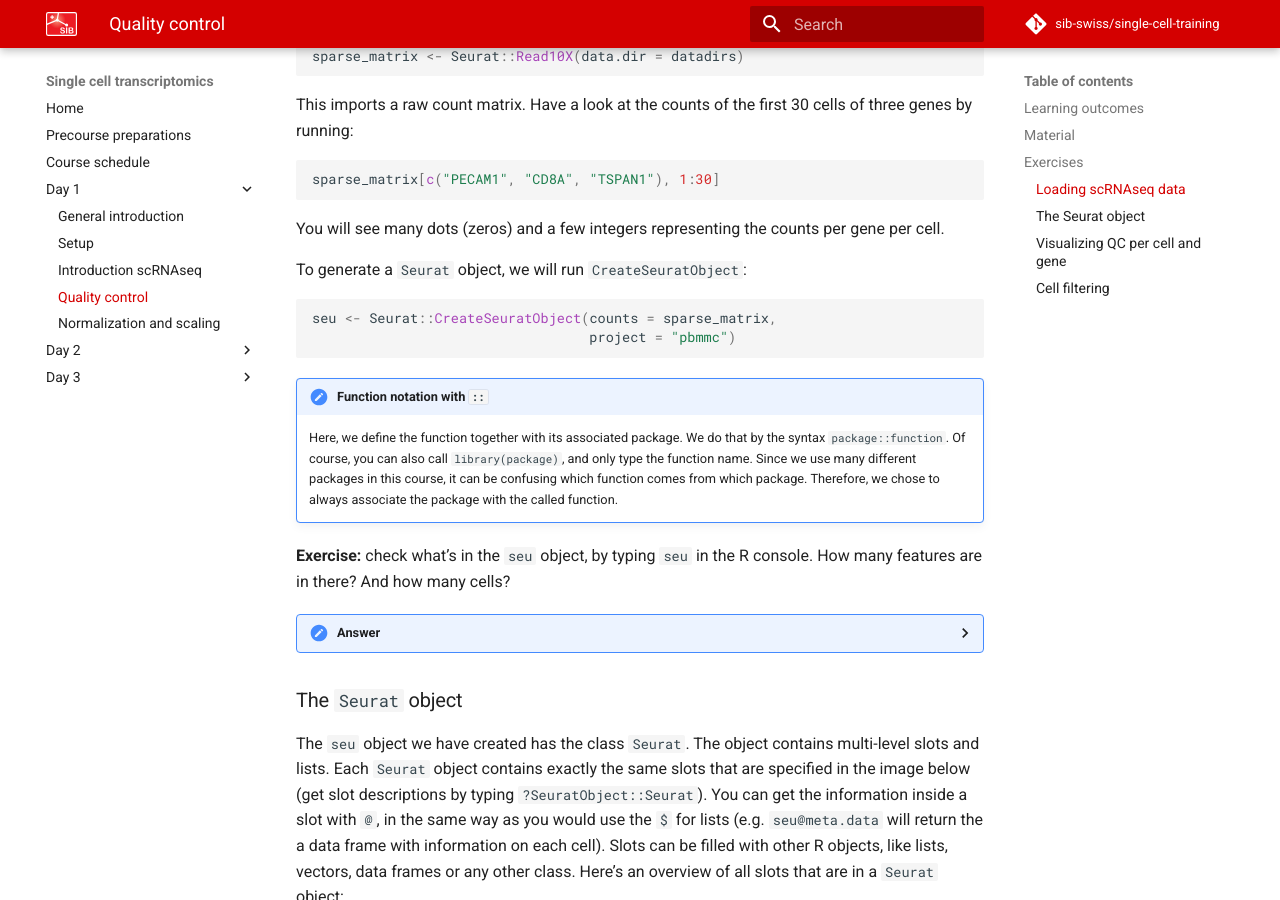
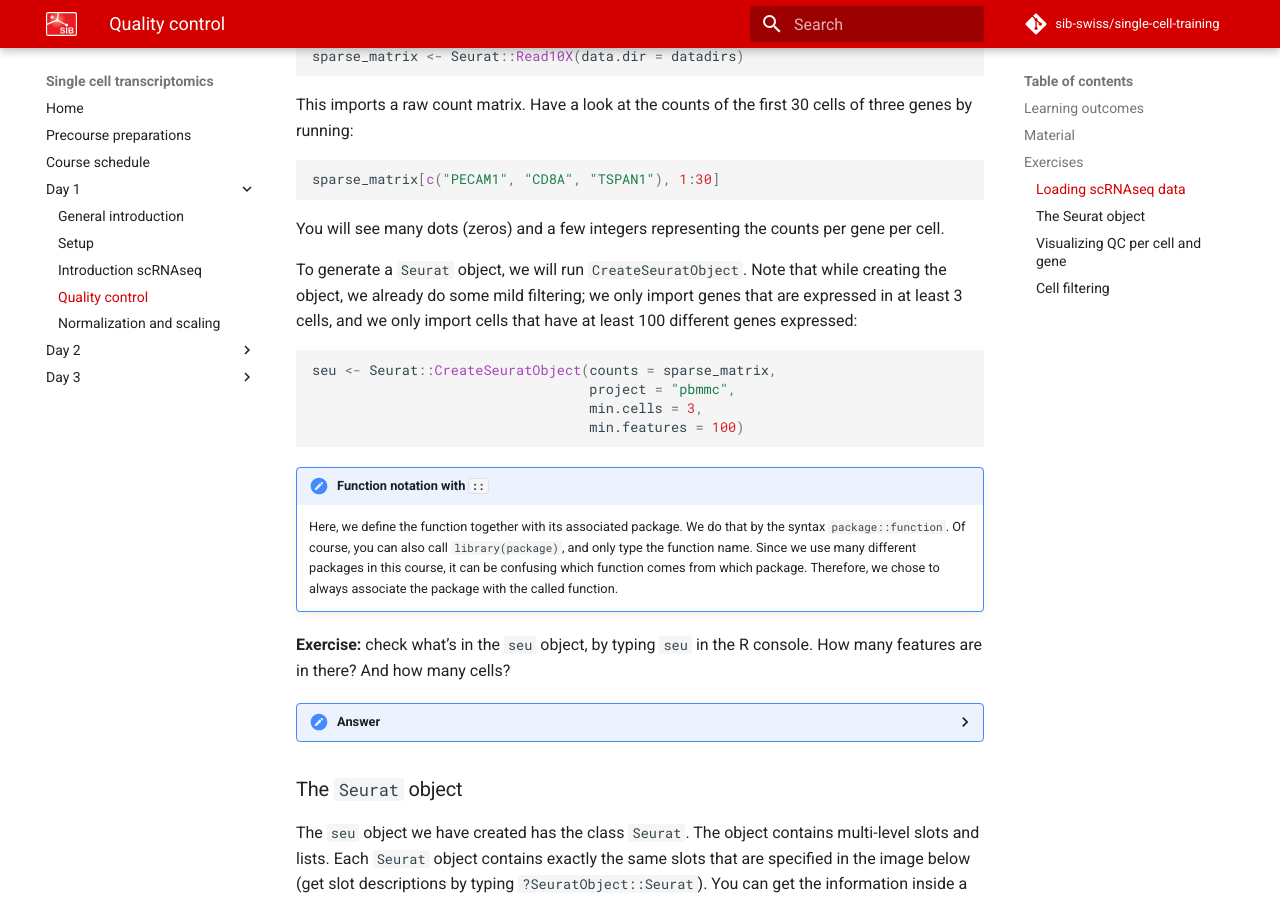
Before and after one commit to sib-swiss/single-cell-training, an MkDocs documentation site: the page built from docs/day1/quality_control.md, in a window 1280 px wide and 900 px high, scrolled down 1569 px. Built offline with MkDocs 1.6.1 and Material for MkDocs 9.7.7, drawn with Linux system fonts in a browser that asks for light colours; comment, search, counter and statistics services are not loaded; the version menu is left out.

Commit message:
fixes #12

````diff
--- a/docs/day1/quality_control.md
+++ b/docs/day1/quality_control.md
@@ -62,11 +62,13 @@ sparse_matrix[c("PECAM1", "CD8A", "TSPAN1"), 1:30]
 
 You will see many dots (zeros) and a few integers representing the counts per gene per cell.
 
-To generate a `Seurat` object, we will run `CreateSeuratObject`:
+To generate a `Seurat` object, we will run `CreateSeuratObject`. Note that while creating the object, we already do some mild filtering; we only import genes that are expressed in at least 3 cells, and we only import cells that have at least 100 different genes expressed:
 
 ```R
 seu <- Seurat::CreateSeuratObject(counts = sparse_matrix,
-                                  project = "pbmmc")
+                                  project = "pbmmc",
+                                  min.cells = 3,
+                                  min.features = 100)
 ```
 
 !!! note "Function notation with `::`"
````
Also changed, not shown: 1 other file.
